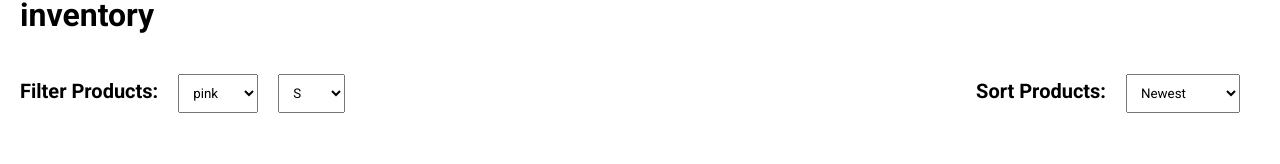
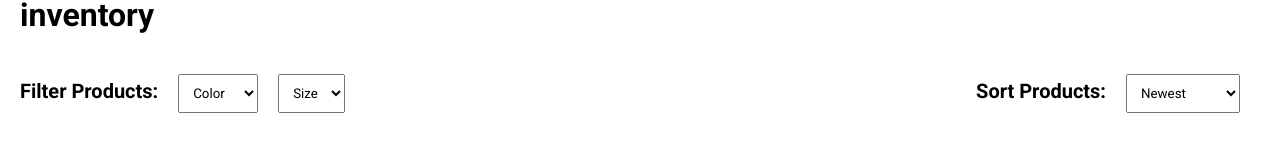
Before and after one commit to Alehnovich-Vladimir/R_Gym-Store, a React (Create React App) app in the folder client/: page /products/inventory in a window 1280 px wide. Shown: the part 144-308 px from the top of the page. Built offline with nearby package versions, Linux system fonts and the light colour scheme; no server answers.

Commit message:
bug fix in productList

```diff
--- a/client/src/pages/ProductList.jsx
+++ b/client/src/pages/ProductList.jsx
@@ -57,7 +57,7 @@ const ProductList = () => {
         <Filter>
           <FilterText>Filter Products:</FilterText>
           <Select name="color" onChange={handleFilters}>
-            <Option disabled>Color</Option>
+            <Option disabled selected>Color</Option>
             <Option>pink</Option>
             <Option>black</Option>
             <Option>red</Option>
@@ -67,7 +67,7 @@ const ProductList = () => {
             <Option>gold</Option>
           </Select>
           <Select name="size" onChange={handleFilters}>
-            <Option disabled>Size</Option>
+            <Option disabled selected>Size</Option>
             <Option>S</Option>
             <Option>M</Option>
             <Option>L</Option>
```
